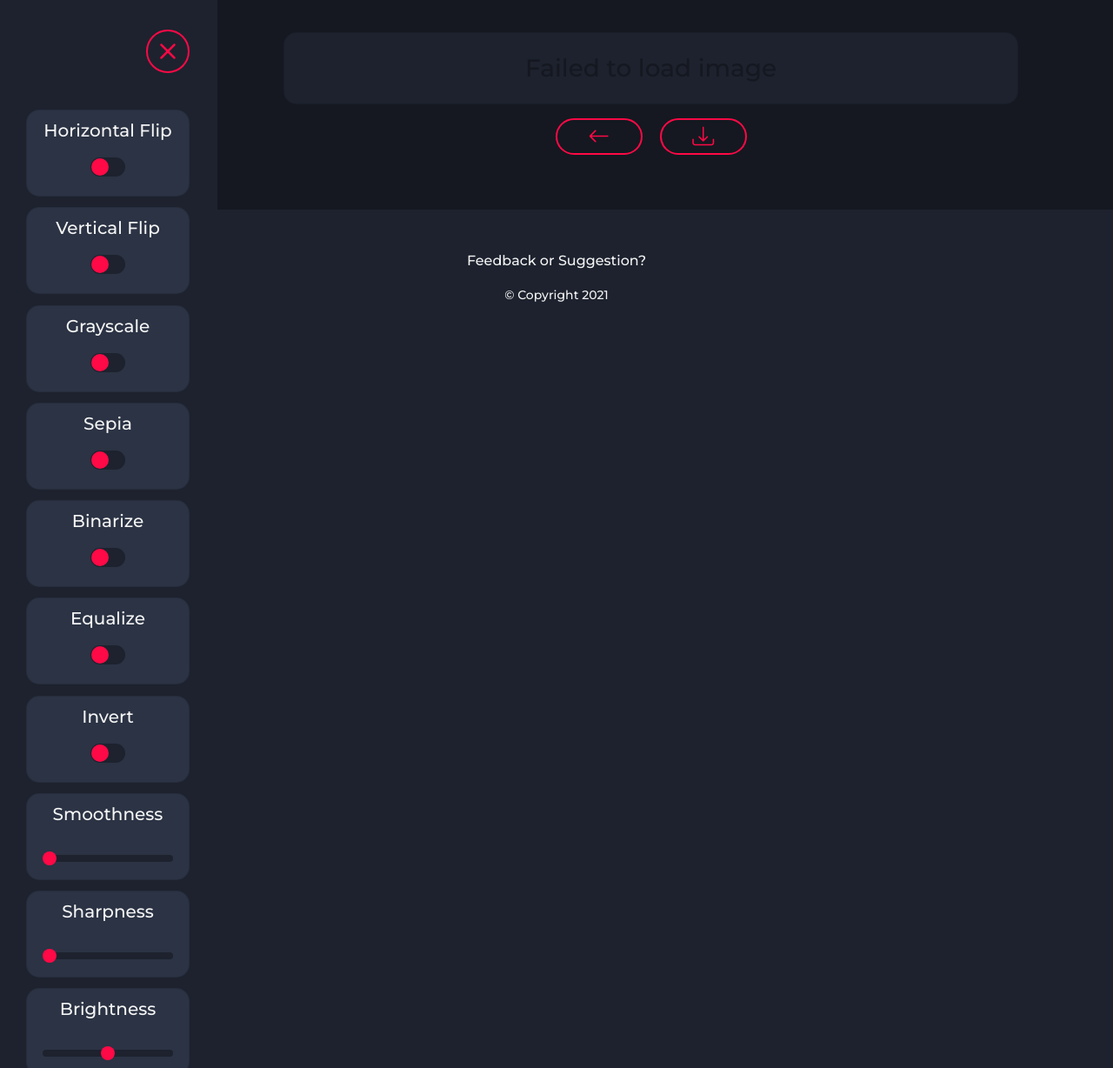
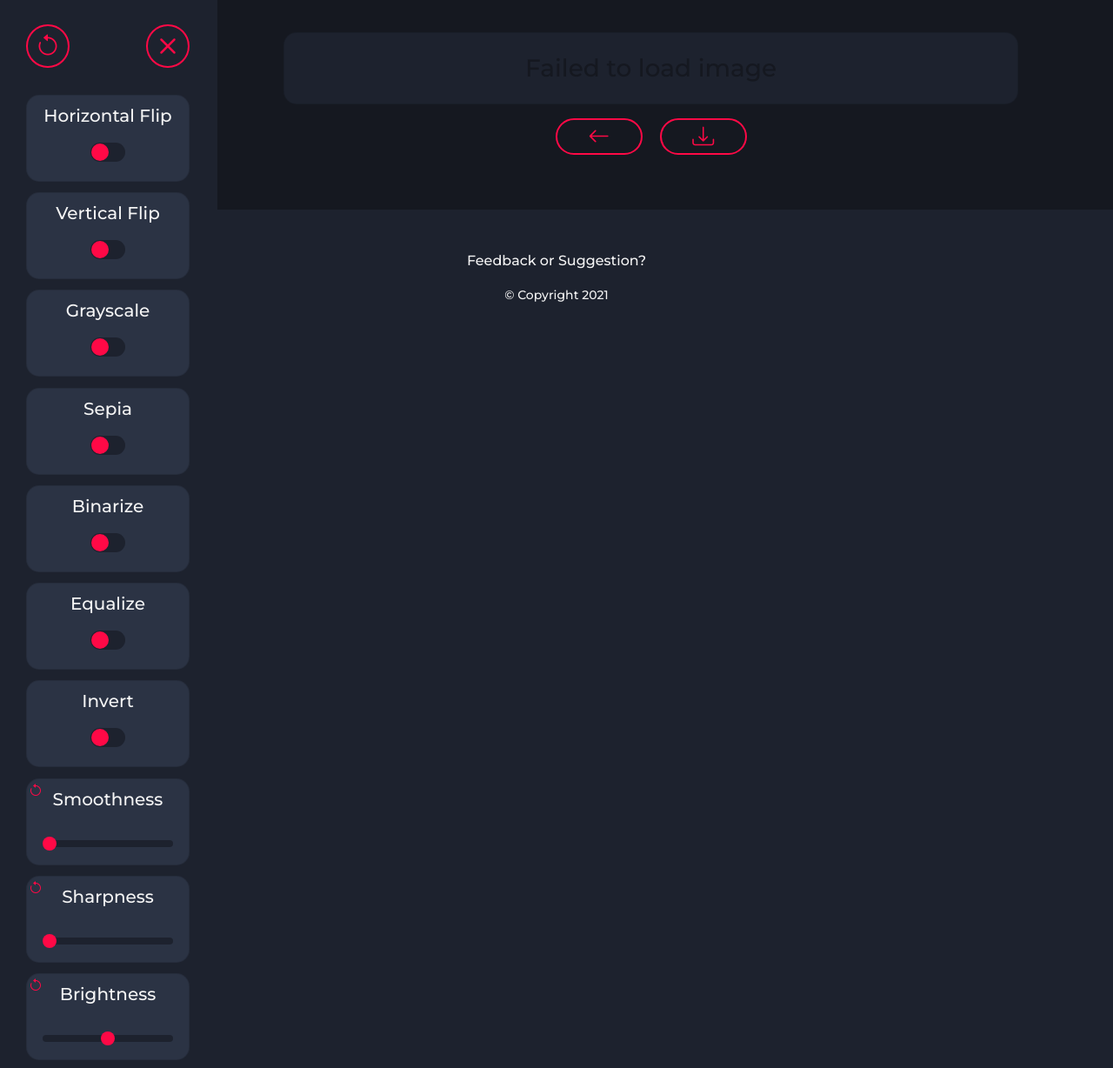
Before and after one commit to aaronmills0/image-editor, a Django app: page /canvas/ in a window 1280 px wide. Shown: the whole page at 87% size. Run offline with Django 3.2, Linux system fonts and the light colour scheme; parts of the project's set-up code (start-up, migrations or seed data) failed here and were passed over.

Commit message:
reset buttons. retain scroll position

```diff
--- a/image_editor/static/styles/style.css
+++ b/image_editor/static/styles/style.css
@@ -365,8 +365,21 @@
 }
 
 .sidebar-close {
-    position: relative;
-    left: 128px;
+    position: absolute;
+    left: 158px;
+    top: 18px;
+    margin-bottom: 30px;
+}
+
+.sidebar-reset {
+    position: absolute;
+    left: 20px;
+    top: 18px;
+    margin-bottom: 30px;
+}
+
+.sidebar-reset-icon {
+    font-size: 28px;
 }
 
 .sidebar-title {
@@ -526,3 +539,15 @@
     align-self: center;
     cursor: pointer;
 }
+
+.reset-button {
+    color: var(--primary-color);
+    cursor: pointer;
+    font-size: 16px;
+    position: absolute;
+    left: 2px;
+    top: 2px;
+    padding: 0;
+    max-height: 16px;
+    max-width: 16px;
+}
--- a/image_editor/templates/canvas.html
+++ b/image_editor/templates/canvas.html
@@ -1,12 +1,14 @@
 {% extends "base.html" %}
 {% block content %}
-<body onchange="refreshImage();" onload="setColor();">
+<body onchange="refreshImage();" onload="sidebarScroll();setColor();">
     <div id="sidebar" class="sidenav">
         <div class="sidebar-option">
             <div class="row">
                 <div class="col mt-1 mb-3">
-                    <button class="btn-custom-circle-sidebar sidebar-close" type="button" id="sidebarClose" onclick="closeNav()"><i class="sidebar-close-icon bi-x-lg"></i></button>
+                    <button class="btn-custom-circle-sidebar sidebar-reset" type="button" id="sidebarClose" onclick="resetAll();autoSubmit('data-form');"><i class="sidebar-reset-icon bi-arrow-counterclockwise"></i></button>
+                    <button class="btn-custom-circle-sidebar sidebar-close" type="button" id="sidebarClose" onclick="closeNav();"><i class="sidebar-close-icon bi-x-lg"></i></button>
                 </div>
+                <div class="top-padding-small"></div>
             </div>
             <div class="row ml-0">
                 <div class="col-md-7 mb-3 mt-3">
@@ -14,7 +16,7 @@
                         <ul>
                             <form method="post" id="data-form">
                                 {% csrf_token %}
-                                <div class="card sidebar-card slider-card align-items-center" onclick="toggleSlider('id_horizontal_flip');autoSubmit('data-form');">
+                                <div class="card sidebar-card slider-card align-items-center mt-3" onclick="toggleSlider('id_horizontal_flip');autoSubmit('data-form');">
                                     <p class="secondary-title sidebar-title">Horizontal Flip</p>
                                     <label class="switch">
                                         <input type="switch" value="{{ horizontal_flip }}" onclick="toggleSlider('id_horizontal_flip');autoSubmit('data-form');" onchange="refreshImage();" name="horizontal_flip" id="id_horizontal_flip">
@@ -71,42 +73,50 @@
                                 </div>
                                 <div class="side-padding"></div>
                                 <div class="card sidebar-card">
+                                    <i class="bi-arrow-counterclockwise reset-button" onclick="resetFilter('id_smoothness');autoSubmit('data-form');"></i>
                                     <p class="secondary-title sidebar-title">Smoothness</p>
                                     <input type="range" class="form-range sidebar-range" min="0" max="32" step="1" value="{{ smoothness }}" onchange="autoSubmit('data-form');" onchange="refreshImage();" name="smoothness" id="id_smoothness">
                                 </div>
                                 <div class="side-padding"></div>
                                 <div class="card sidebar-card">
+                                    <i class="bi-arrow-counterclockwise reset-button" onclick="resetFilter('id_sharpness');autoSubmit('data-form');"></i>
                                     <p class="secondary-title sidebar-title">Sharpness</p>
                                     <input type="range" class="form-range sidebar-range" min="0" max="8" step="1" value="{{ sharpness }}" onchange="autoSubmit('data-form');" onchange="refreshImage();" name="sharpness" id="id_sharpness">
                                 </div>
                                 <div class="side-padding"></div>
                                 <div class="card sidebar-card">
+                                    <i class="bi-arrow-counterclockwise reset-button" onclick="resetFilter('id_brightness');autoSubmit('data-form');"></i>
                                     <p class="secondary-title sidebar-title">Brightness</p>
                                     <input type="range" class="form-range sidebar-range" min="-12" max="12" step="1" value="{{ brightness }}" onchange="autoSubmit('data-form');" onchange="refreshImage();" name="brightness" id="id_brightness">
                                 </div>
                                 <div class="side-padding"></div>
                                 <div class="card sidebar-card">
+                                    <i class="bi-arrow-counterclockwise reset-button" onclick="resetFilter('id_contrast');autoSubmit('data-form');"></i>
                                     <p class="secondary-title sidebar-title">Contrast</p>
                                     <input type="range" class="form-range sidebar-range" min="1" max="19" step="1" value="{{ contrast }}" onchange="autoSubmit('data-form');" onchange="refreshImage();" name="contrast" id="id_contrast">
                                 </div>
                                 <div class="side-padding"></div>
                                 <div class="card sidebar-card">
+                                    <i class="bi-arrow-counterclockwise reset-button" onclick="resetFilter('id_gamma_correction');autoSubmit('data-form');"></i>
                                     <p class="secondary-title sidebar-title">Gamma</p>
                                     <input type="range" class="form-range sidebar-range" min="1" max="19" step="1" value="{{ gamma_correction }}" onchange="autoSubmit('data-form');" onchange="refreshImage();" name="gamma_correction" id="id_gamma_correction">
                                 </div>
                                 <div class="side-padding"></div>
                                 <div class="card sidebar-card">
+                                    <i class="bi-arrow-counterclockwise reset-button" onclick="resetFilter('id_saturation');autoSubmit('data-form');"></i>
                                     <p class="secondary-title sidebar-title">Saturation</p>
                                     <input type="range" class="form-range sidebar-range" min="1" max="19" step="1" value="{{ saturation }}" onchange="autoSubmit('data-form');" onchange="refreshImage();" name="saturation" id="id_saturation">
                                 </div>
                                 <div class="side-padding"></div>
                                 <div class="card sidebar-card">
+                                    <i class="bi-arrow-counterclockwise reset-button" onclick="resetFilter('id_resize');autoSubmit('data-form');"></i>
                                     <p class="secondary-title sidebar-title">Resize</p>
                                     <input type="range" class="form-range sidebar-range" min="-5" max="5" step="1" value="{{ resize }}" onchange="autoSubmit('data-form');" onchange="refreshImage();" name="resize" id="id_resize">
                                 </div>
                                 <div class="side-padding"></div>
                                 <div class="card sidebar-card slider-card color-pop-card align-items-center">
                                     <p class="secondary-title sidebar-title">Color Pop</p>
+                                    <i class="bi-arrow-counterclockwise reset-button" onclick="resetFilter('id_color_pop_color');resetFilter('id_color_pop_bool');autoSubmit('data-form');"></i>
                                     <div class="row d-flex justify-content-center">
                                         <label class="switch">
                                             <input type="switch" value="{{ color_pop_bool }}" onclick="toggleSlider('id_color_pop_bool');autoSubmit('data-form');" onchange="refreshImage();" name="color_pop_bool" id="id_color_pop_bool">
```
Also changed, not shown: image_editor/static/js/sidebar.js (+55 -0 lines), image_editor/db.sqlite3, 2 other files.
